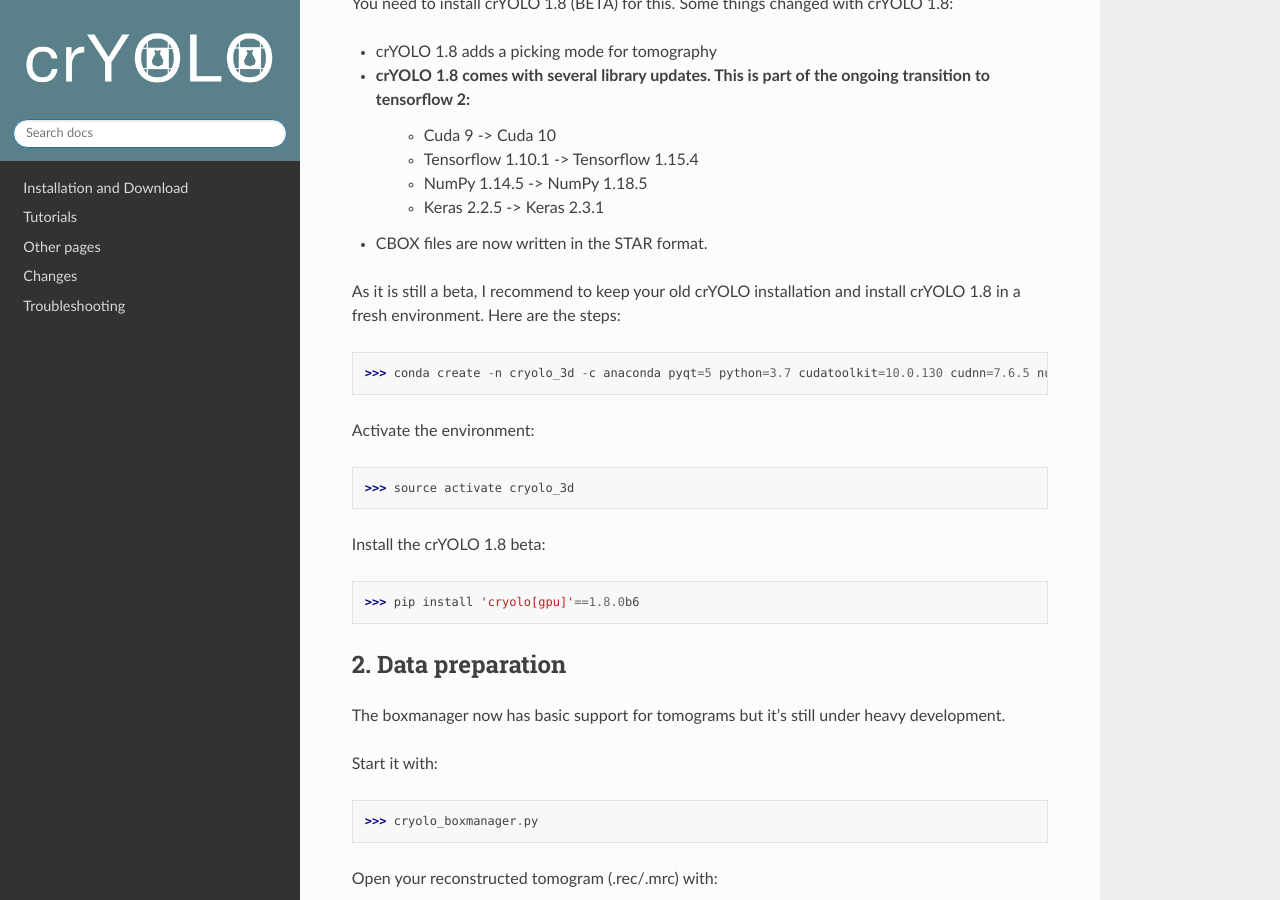
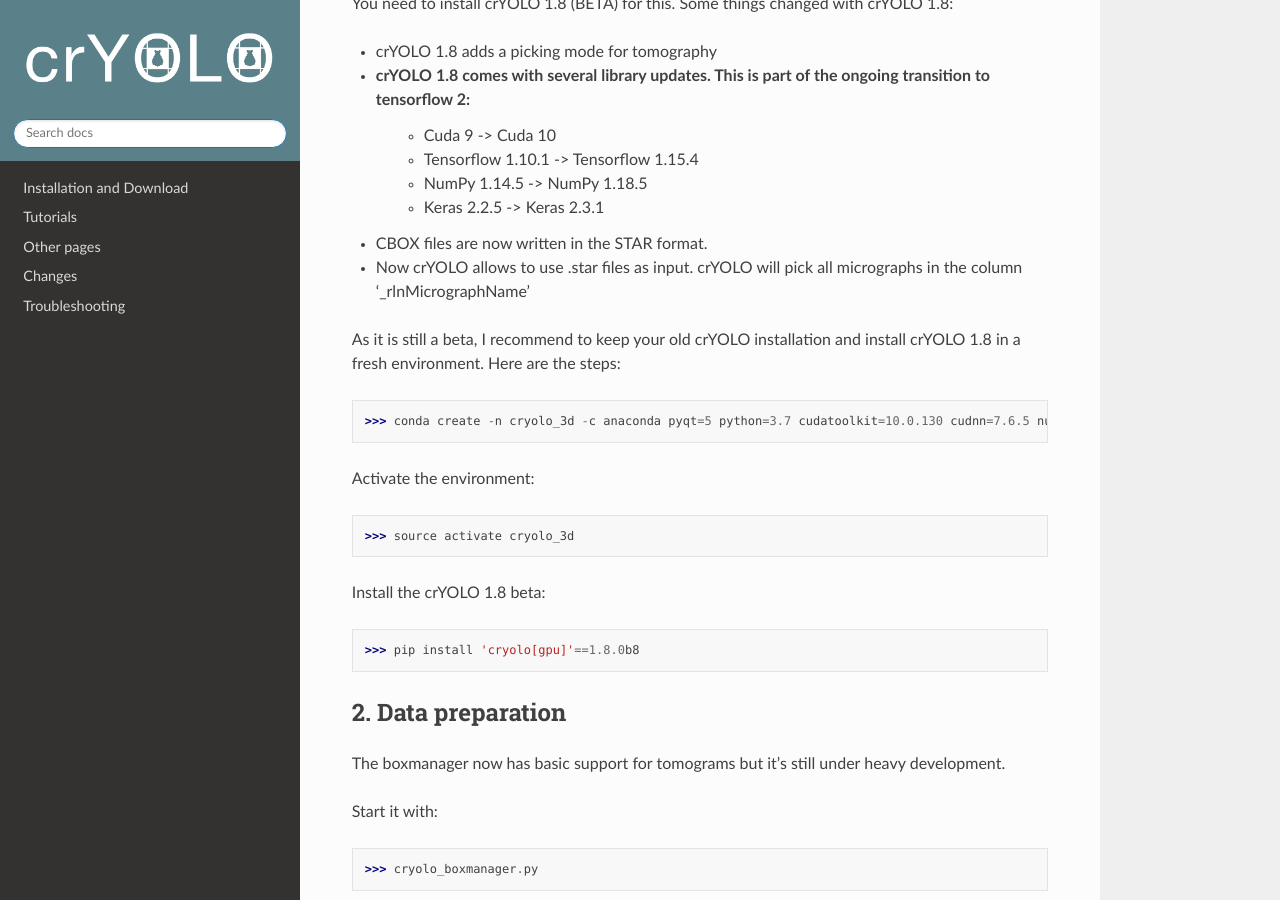
Before and after one commit to MPI-Dortmund/cryolo, a Sphinx documentation site: the page built from source/tutorials/tut05_tomo.rst, in a window 1280 px wide and 900 px high, scrolled down 421 px. Built offline with Sphinx 7.4.7 and the Read the Docs theme 2.0.0, drawn with Linux system fonts in a browser that asks for light colours; some of the changed lines change nothing that is shown.

Commit message:
update tutorial

```diff
--- a/source/tutorials/tut05_tomo.rst
+++ b/source/tutorials/tut05_tomo.rst
@@ -21,6 +21,7 @@ You need to install crYOLO 1.8 (BETA) for this. Some things changed with crYOLO
     * NumPy 1.14.5 -> NumPy 1.18.5
     * Keras 2.2.5 -> Keras 2.3.1
 * CBOX files are now written in the STAR format.
+* Now crYOLO allows to use .star files as input. crYOLO will pick all micrographs in the column '_rlnMicrographName'
 
 As it is still a beta, I recommend to keep your old crYOLO installation and
 install crYOLO 1.8 in a fresh environment. Here are the steps:
@@ -33,7 +34,7 @@ Activate the environment:
 
 Install the crYOLO 1.8 beta:
 
->>> pip install 'cryolo[gpu]'==1.8.0b6
+>>> pip install 'cryolo[gpu]'==1.8.0b8
 
 2. Data preparation
 ^^^^^^^^^^^^^^^^^^^
```
